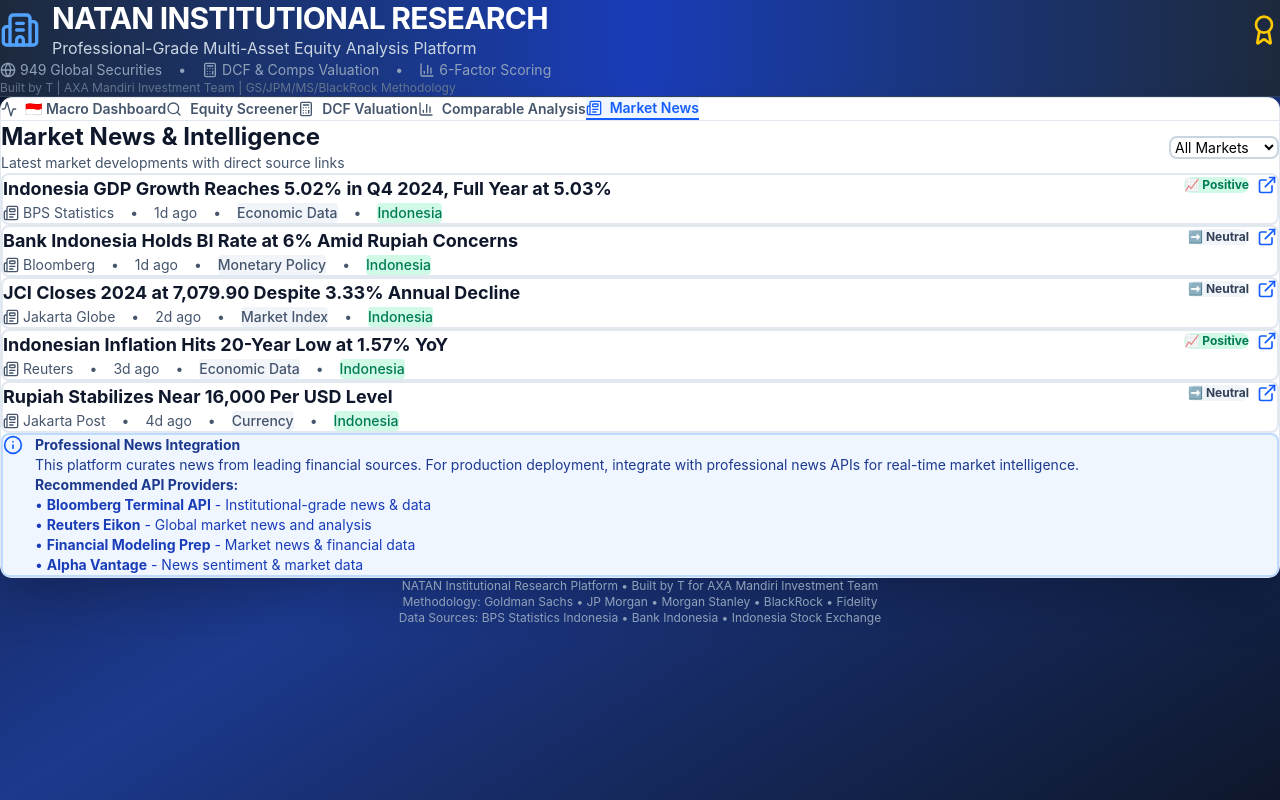
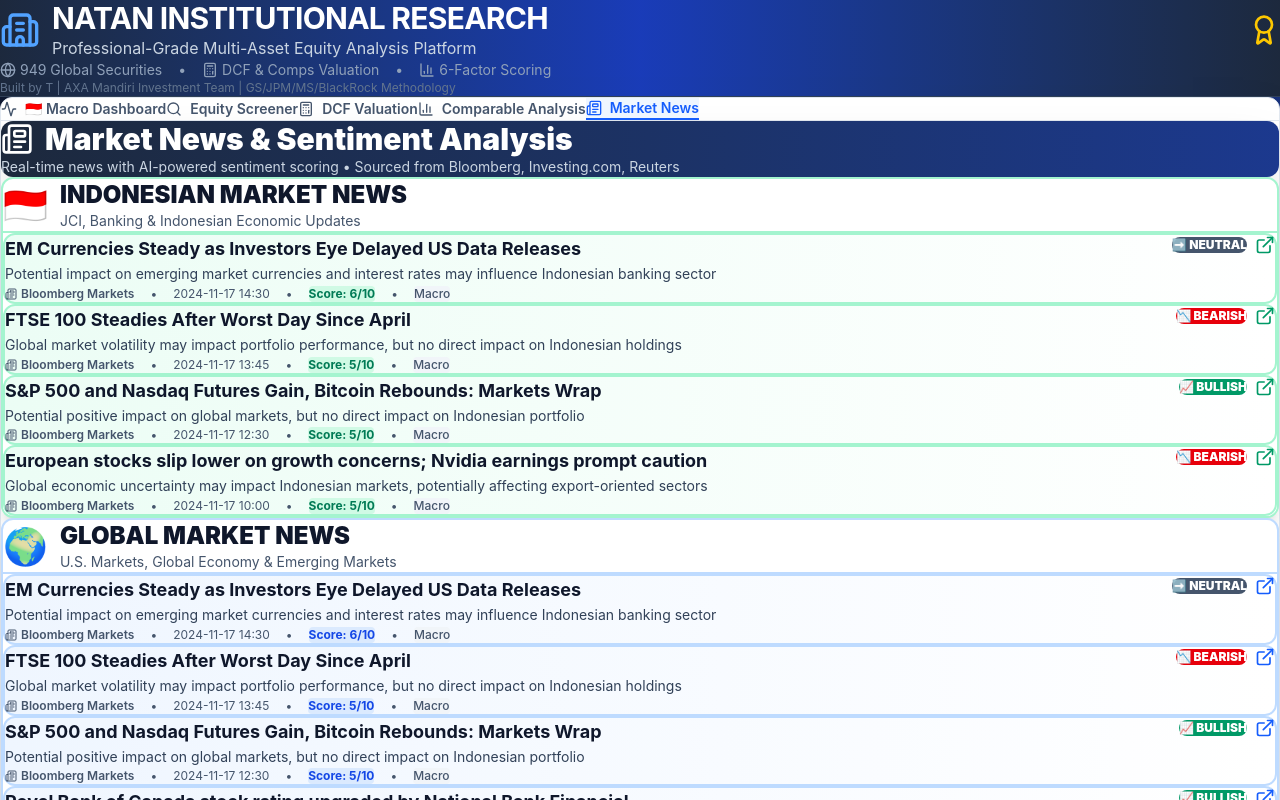
Before and after one commit to theresa12345-scp/natan-equity-research, a React (Vite) app: page / in a window 1280 px wide. Both pictures are taken after a click on the button "Market News". Shown: the top 800 px of the page. Built offline with nearby package versions, Linux system fonts and the light colour scheme.

Commit message:
FEATURE: Professional News & Sentiment Analysis - Load from sentiment.json + Separate Indonesian & Global sections + Article previews + Working links + AI sentiment scores

```diff
--- a/src/App.jsx
+++ b/src/App.jsx
@@ -400,6 +400,7 @@ const MARKET_NEWS = [
 
 export default function NatanInstitutionalPlatform() {
   const [companies, setCompanies] = useState([]);
+  const [newsData, setNewsData] = useState([]);
   const [loading, setLoading] = useState(true);
   const [activeView, setActiveView] = useState('macro');
   const [minScore, setMinScore] = useState(0);
@@ -423,6 +424,21 @@ export default function NatanInstitutionalPlatform() {
       .catch(err => {
         console.error('❌ Error loading data:', err);
         setLoading(false);
+      });
+  }, []);
+
+  // Load news sentiment data
+  useEffect(() => {
+    console.log('🔄 Loading news sentiment data...');
+    fetch('/sentiment.json')
+      .then(res => res.json())
+      .then(data => {
+        console.log(`✅ Loaded ${data.top_signals?.length || 0} news articles`);
+        setNewsData(data.top_signals || []);
+      })
+      .catch(err => {
+        console.error('❌ Error loading news:', err);
+        setNewsData([]);
       });
   }, []);
 
@@ -1541,87 +1557,147 @@ export default function NatanInstitutionalPlatform() {
               </div>
             )}
 
-            {/* NEWS TAB */}
+            {/* PROFESSIONAL NEWS & SENTIMENT TAB */}
             {activeView === 'news' && (
               <div className="space-y-6">
-                <div className="flex items-center justify-between">
+                {/* Header */}
+                <div className="bg-gradient-to-r from-slate-800 to-blue-900 rounded-xl p-6 text-white shadow-2xl">
+                  <h2 className="text-3xl font-black mb-2 flex items-center gap-3">
+                    <Newspaper className="w-8 h-8" />
+                    Market News & Sentiment Analysis
+                  </h2>
+                  <p className="text-slate-300 text-sm">
+                    Real-time news with AI-powered sentiment scoring • Sourced from Bloomberg, Investing.com, Reuters
+                  </p>
+                </div>
+
+                {/* INDONESIAN NEWS SECTION (PRIORITY) */}
+                <div className="bg-white rounded-xl p-6 shadow-xl border-2 border-emerald-200">
+                  <div className="flex items-center gap-3 mb-6 pb-4 border-b-2 border-emerald-200">
+                    <span className="text-4xl">🇮🇩</span>
                     <div>
-                    <h2 className="text-2xl font-bold text-slate-900 mb-1">Market News & Intelligence</h2>
-                    <p className="text-slate-600 text-sm">Latest market developments with direct source links</p>
-                  </div>
-                  <select
-                    value={newsFilter}
-                    onChange={(e) => setNewsFilter(e.target.value)}
-                    className="px-4 py-2 border-2 border-slate-300 rounded-lg text-sm focus:ring-2 focus:ring-blue-500"
-                  >
-                    <option value="all">All Markets</option>
-                    <option value="Indonesia">🇮🇩 Indonesia</option>
-                    <option value="Global">🌍 Global</option>
-                  </select>
+                      <h3 className="text-2xl font-black text-slate-900">INDONESIAN MARKET NEWS</h3>
+                      <p className="text-sm text-slate-600">JCI, Banking & Indonesian Economic Updates</p>
+                    </div>
                   </div>
 
                   <div className="space-y-4">
-                  {MARKET_NEWS.filter(news => newsFilter === 'all' || news.region === newsFilter).map(news => (
+                    {newsData.filter(news =>
+                      news.headline?.toLowerCase().includes('indonesia') ||
+                      news.impact?.toLowerCase().includes('indonesia') ||
+                      news.category === 'indonesia_specific'
+                    ).length > 0 ? (
+                      newsData.filter(news =>
+                        news.headline?.toLowerCase().includes('indonesia') ||
+                        news.impact?.toLowerCase().includes('indonesia') ||
+                        news.category === 'indonesia_specific'
+                      ).slice(0, 5).map((news, idx) => (
                         <a
-                      key={news.id}
-                      href={news.url}
+                          key={idx}
+                          href={news.link}
                           target="_blank"
                           rel="noopener noreferrer"
-                      className="block bg-white rounded-lg p-6 border-2 border-slate-200 hover:border-blue-300 hover:shadow-lg transition-all group"
+                          className="block bg-gradient-to-r from-emerald-50 to-white rounded-xl p-5 border-2 border-emerald-200 hover:border-emerald-400 hover:shadow-lg transition-all group"
                         >
                           <div className="flex items-start justify-between gap-4 mb-3">
-                        <h3 className="font-bold text-slate-900 text-lg group-hover:text-blue-600 transition-colors">
-                          {news.title}
-                        </h3>
+                            <h4 className="font-bold text-slate-900 text-lg group-hover:text-emerald-600 transition-colors flex-1">
+                              {news.headline}
+                            </h4>
                             <div className="flex items-center gap-2 shrink-0">
-                          <span className={`px-3 py-1 rounded-lg text-xs font-bold ${
-                            news.sentiment === 'positive' ? 'bg-emerald-100 text-emerald-700' :
-                            news.sentiment === 'negative' ? 'bg-red-100 text-red-700' :
-                            'bg-slate-100 text-slate-700'
+                              <span className={`px-3 py-1 rounded-lg text-xs font-black ${
+                                news.sentiment === 'positive' ? 'bg-emerald-600 text-white' :
+                                news.sentiment === 'negative' ? 'bg-red-600 text-white' :
+                                'bg-slate-600 text-white'
                               }`}>
-                            {news.sentiment === 'positive' ? '📈 Positive' : news.sentiment === 'negative' ? '📉 Negative' : '➡️ Neutral'}
+                                {news.sentiment === 'positive' ? '📈 BULLISH' : news.sentiment === 'negative' ? '📉 BEARISH' : '➡️ NEUTRAL'}
                               </span>
-                          <ExternalLink className="w-5 h-5 text-blue-600 group-hover:text-blue-800" />
-                        </div>
-                      </div>
-                      <div className="flex items-center gap-4 text-sm text-slate-600 flex-wrap">
-                        <span className="flex items-center gap-1">
-                          <Newspaper className="w-4 h-4" />
+                              <ExternalLink className="w-5 h-5 text-emerald-600 group-hover:text-emerald-800" />
+                            </div>
+                          </div>
+                          <p className="text-sm text-slate-700 mb-3 leading-relaxed">
+                            {news.impact}
+                          </p>
+                          <div className="flex items-center gap-4 text-xs text-slate-600 flex-wrap">
+                            <span className="flex items-center gap-1 font-semibold">
+                              <Newspaper className="w-3 h-3" />
                               {news.source}
                             </span>
                             <span>•</span>
-                        <span>{news.time}</span>
+                            <span>{news.date}</span>
                             <span>•</span>
-                        <span className="px-2 py-1 bg-slate-100 rounded font-medium">{news.category}</span>
+                            <span className="px-2 py-1 bg-emerald-100 text-emerald-700 rounded font-bold">Score: {news.score}/10</span>
                             <span>•</span>
-                        <span className={`px-2 py-1 rounded font-medium ${
-                          news.region === 'Indonesia' ? 'bg-emerald-100 text-emerald-700' : 'bg-blue-100 text-blue-700'
+                            <span className="px-2 py-1 bg-slate-100 rounded font-medium capitalize">{news.category?.replace('_', ' ')}</span>
+                          </div>
+                        </a>
+                      ))
+                    ) : (
+                      <div className="text-center py-8 text-slate-500">
+                        <p>No Indonesia-specific news available. Showing global market news below.</p>
+                      </div>
+                    )}
+                  </div>
+                </div>
+
+                {/* GLOBAL / U.S. NEWS SECTION */}
+                <div className="bg-white rounded-xl p-6 shadow-xl border-2 border-blue-200">
+                  <div className="flex items-center gap-3 mb-6 pb-4 border-b-2 border-blue-200">
+                    <span className="text-4xl">🌍</span>
+                    <div>
+                      <h3 className="text-2xl font-black text-slate-900">GLOBAL MARKET NEWS</h3>
+                      <p className="text-sm text-slate-600">U.S. Markets, Global Economy & Emerging Markets</p>
+                    </div>
+                  </div>
+
+                  <div className="space-y-4">
+                    {newsData.slice(0, 10).map((news, idx) => (
+                      <a
+                        key={idx}
+                        href={news.link}
+                        target="_blank"
+                        rel="noopener noreferrer"
+                        className="block bg-gradient-to-r from-blue-50 to-white rounded-xl p-5 border-2 border-blue-200 hover:border-blue-400 hover:shadow-lg transition-all group"
+                      >
+                        <div className="flex items-start justify-between gap-4 mb-3">
+                          <h4 className="font-bold text-slate-900 text-lg group-hover:text-blue-600 transition-colors flex-1">
+                            {news.headline}
+                          </h4>
+                          <div className="flex items-center gap-2 shrink-0">
+                            <span className={`px-3 py-1 rounded-lg text-xs font-black ${
+                              news.sentiment === 'positive' ? 'bg-emerald-600 text-white' :
+                              news.sentiment === 'negative' ? 'bg-red-600 text-white' :
+                              'bg-slate-600 text-white'
                             }`}>
-                          {news.region}
+                              {news.sentiment === 'positive' ? '📈 BULLISH' : news.sentiment === 'negative' ? '📉 BEARISH' : '➡️ NEUTRAL'}
                             </span>
+                            <ExternalLink className="w-5 h-5 text-blue-600 group-hover:text-blue-800" />
+                          </div>
+                        </div>
+                        <p className="text-sm text-slate-700 mb-3 leading-relaxed">
+                          {news.impact}
+                        </p>
+                        <div className="flex items-center gap-4 text-xs text-slate-600 flex-wrap">
+                          <span className="flex items-center gap-1 font-semibold">
+                            <Newspaper className="w-3 h-3" />
+                            {news.source}
+                          </span>
+                          <span>•</span>
+                          <span>{news.date}</span>
+                          <span>•</span>
+                          <span className="px-2 py-1 bg-blue-100 text-blue-700 rounded font-bold">Score: {news.score}/10</span>
+                          <span>•</span>
+                          <span className="px-2 py-1 bg-slate-100 rounded font-medium capitalize">{news.category?.replace('_', ' ')}</span>
                         </div>
                       </a>
                     ))}
                   </div>
-
-                <div className="bg-blue-50 rounded-lg p-6 border-2 border-blue-200">
-                  <div className="flex items-start gap-3">
-                    <Info className="w-5 h-5 mt-0.5 text-blue-600 shrink-0" />
-                    <div className="text-sm text-blue-900">
-                      <strong className="block mb-2">Professional News Integration</strong>
-                      <p className="mb-3">
-                        This platform curates news from leading financial sources. For production deployment,
-                        integrate with professional news APIs for real-time market intelligence.
+                </div>
+
+                {/* Info Footer */}
+                <div className="bg-slate-100 rounded-lg p-4 border border-slate-300">
+                  <p className="text-xs text-slate-600 text-center">
+                    <strong>Data Sources:</strong> News sentiment powered by AI analysis of Bloomberg Markets, Investing.com, Reuters • Scores based on relevance and market impact
                   </p>
-                      <strong className="block mb-2">Recommended API Providers:</strong>
-                      <ul className="space-y-1 text-blue-800">
-                        <li>• <strong>Bloomberg Terminal API</strong> - Institutional-grade news & data</li>
-                        <li>• <strong>Reuters Eikon</strong> - Global market news and analysis</li>
-                        <li>• <strong>Financial Modeling Prep</strong> - Market news & financial data</li>
-                        <li>• <strong>Alpha Vantage</strong> - News sentiment & market data</li>
-                      </ul>
-                    </div>
-                  </div>
                 </div>
               </div>
             )}
```
Lines whose indentation alone changed are shown as unchanged.
